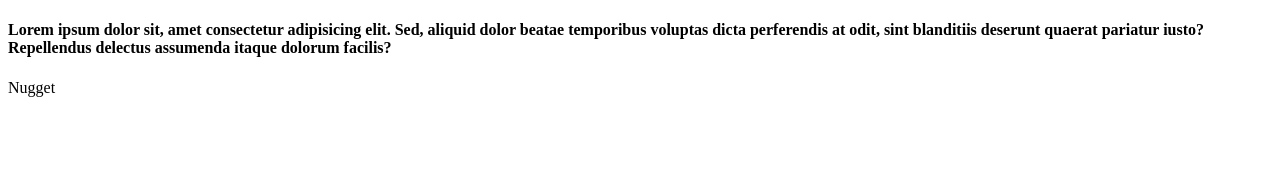
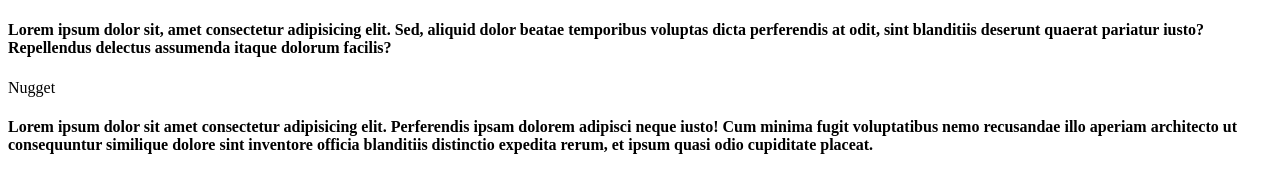
Before and after one commit to Aelzyy/Coba_github4, a plain HTML site: page index.html in a window 1280 px wide. Drawn offline with Linux system fonts and the light colour scheme.

Commit message:
file apa aja

```diff
--- a/index.html
+++ b/index.html
@@ -9,5 +9,7 @@
 <body>
     <h4>Lorem ipsum dolor sit, amet consectetur adipisicing elit. Sed, aliquid dolor beatae temporibus voluptas dicta perferendis at odit, sint blanditiis deserunt quaerat pariatur iusto? Repellendus delectus assumenda itaque dolorum facilis?</h4>
 <p>Nugget</p>
+<h4>Lorem ipsum dolor sit amet consectetur adipisicing elit. Perferendis ipsam dolorem adipisci neque iusto! Cum minima fugit voluptatibus nemo recusandae illo aperiam architecto ut consequuntur similique dolore sint inventore officia blanditiis distinctio expedita rerum, et ipsum quasi odio cupiditate placeat.
+</h4>
 </body>
 </html>
```
